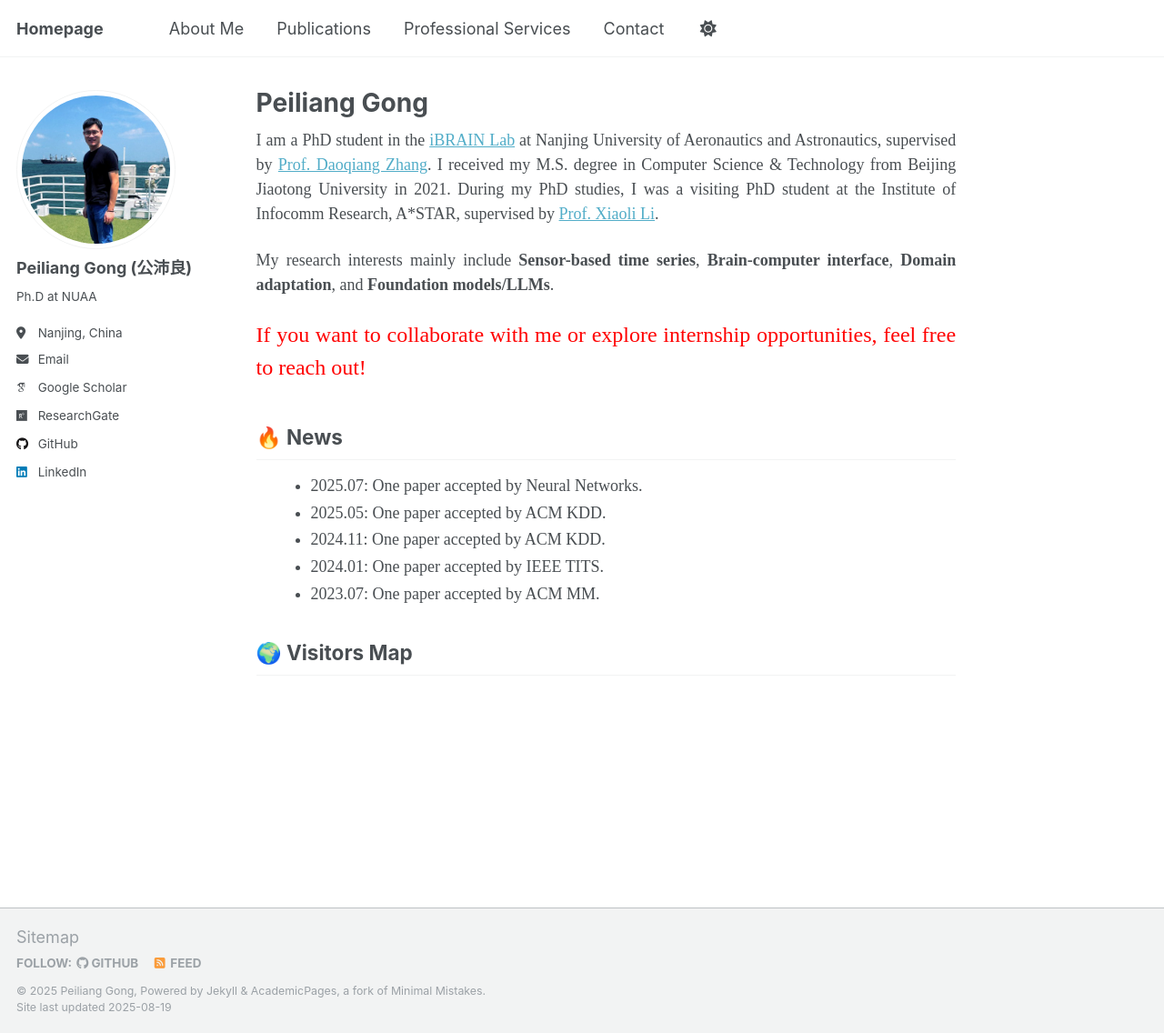
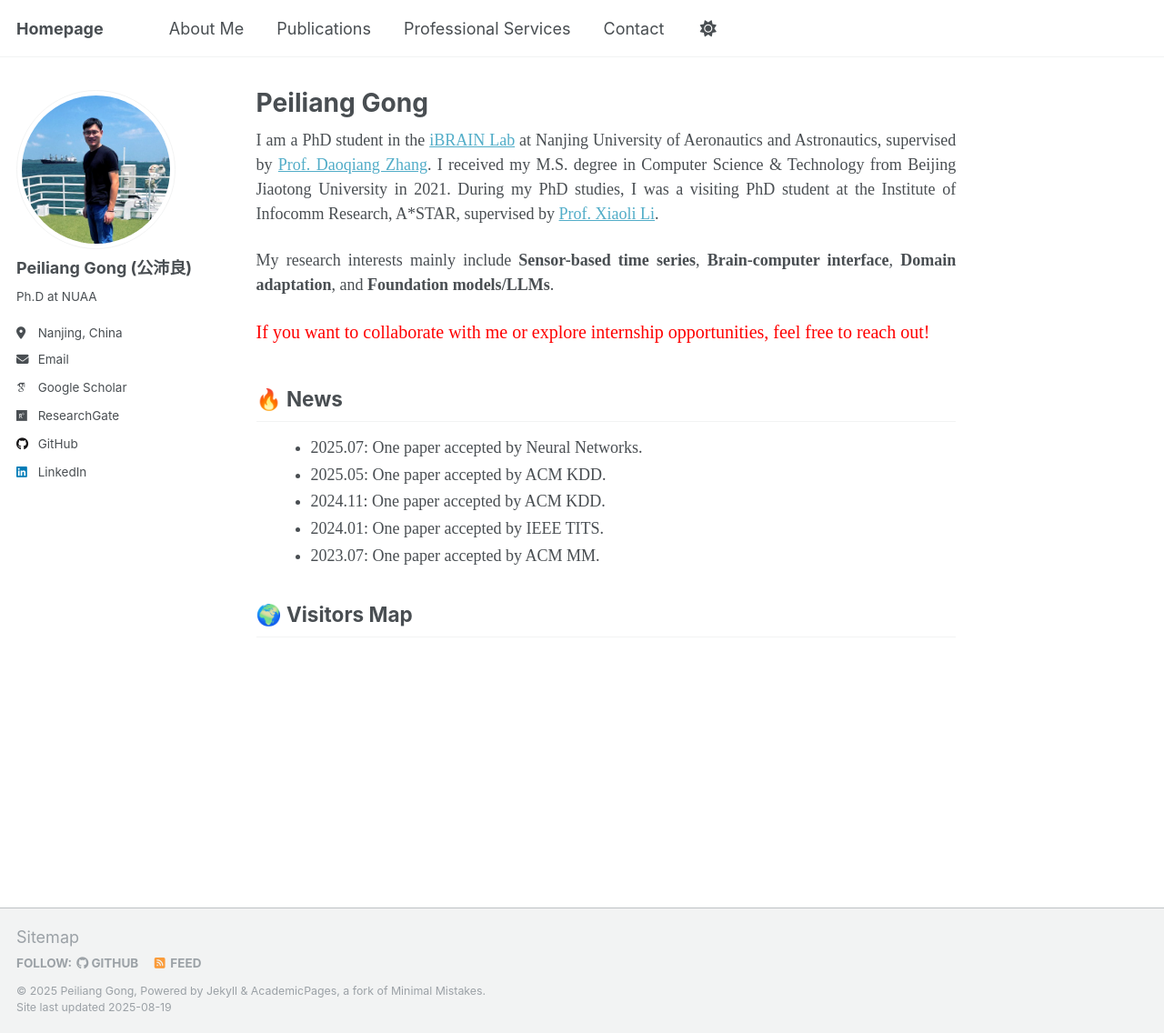
Before and after one commit to Tokenmw/Tokenmw.github.io, a Jekyll site: the page built from _pages/about.md, in a window 1280 px wide and 1136 px high. Shown: the whole window at 91% size. Built offline with Jekyll 4.4.1, drawn with Linux system fonts in a browser that asks for light colours; some web fonts are replaced; a script that is not in the unit is left out.

Commit message:
Update about.md

```diff
--- a/_pages/about.md
+++ b/_pages/about.md
@@ -20,7 +20,7 @@ html {
 <p>My research interests mainly include <b>Sensor-based time series</b>, <b>Brain-computer interface</b>, <b>Domain adaptation</b>, and <b>Foundation models/LLMs</b>.</p>
 </div>
 
-<div style="font-family: 'Times New Roman', serif; font-size: 24px; color: red; text-align: justify;">
+<div style="font-family: 'Times New Roman', serif; font-size: 20px; color: red; text-align: justify;">
 If you want to collaborate with me or explore internship opportunities, feel free to reach out!
 </div>
 
```
